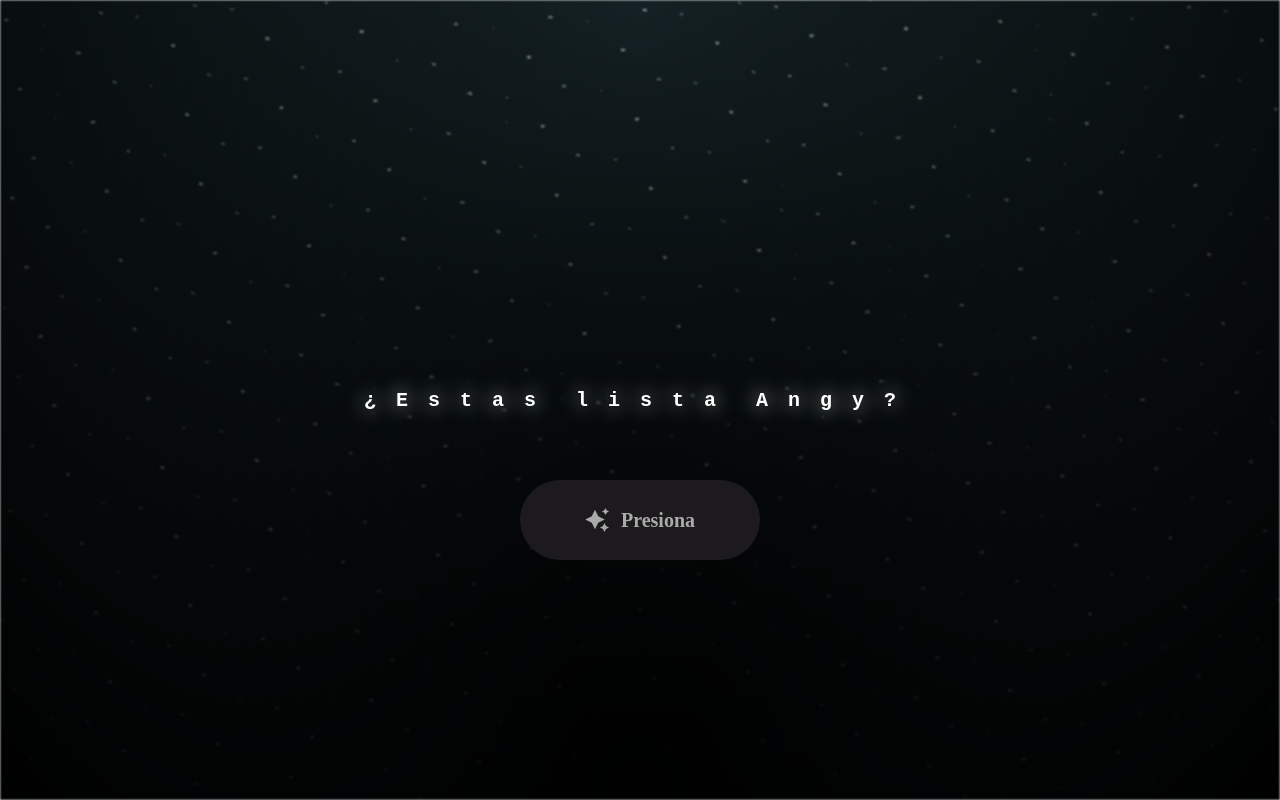
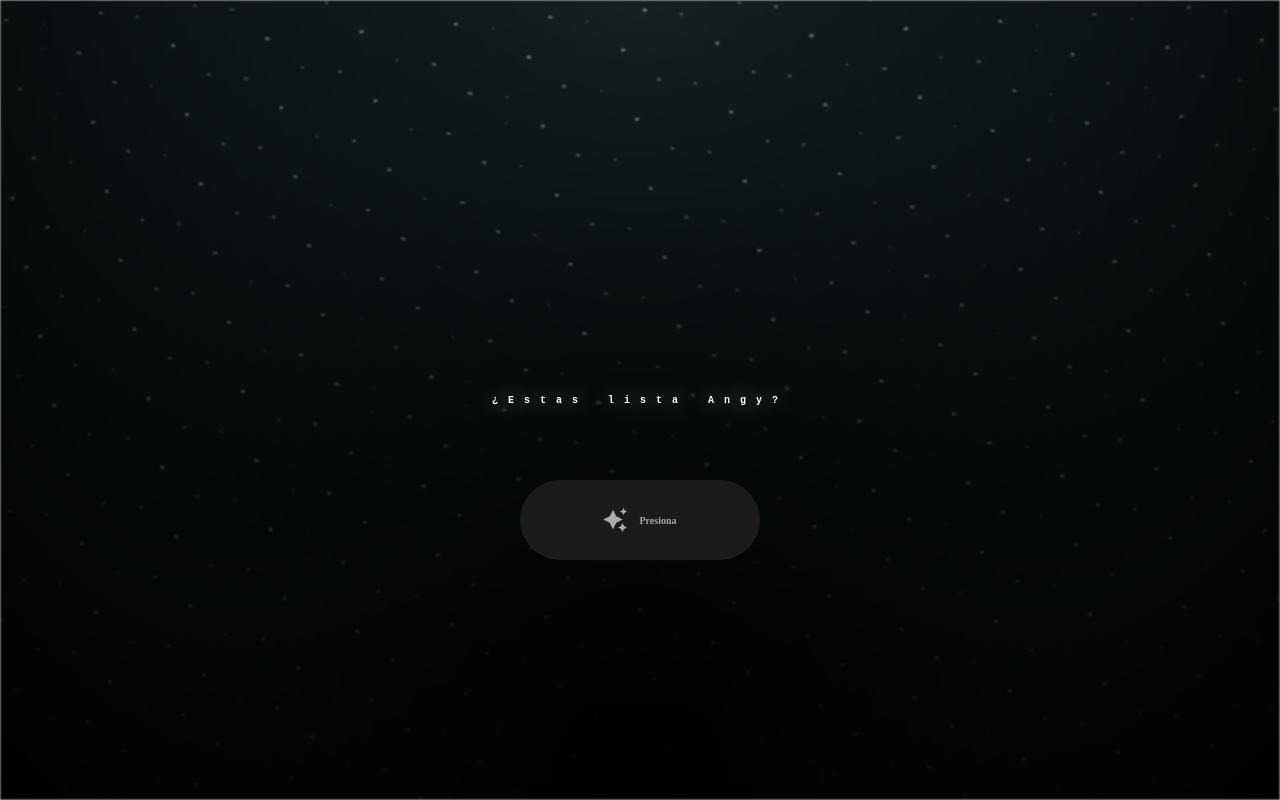
Before and after one commit to anneldjepg/Angy_host, a plain HTML site: page index.html in a window 1280 px wide. Drawn offline with Linux system fonts and the light colour scheme.

Commit message:
Update index.css

```diff
--- a/index.css
+++ b/index.css
@@ -27,7 +27,7 @@
   left: 0;
   color: white;
   font-family: 'Courier New', Courier, monospace;
-  font-size: 20px;
+  font-size: 10px;
 
   display: flex;
   flex-wrap: wrap;
@@ -43,7 +43,7 @@
 
 @media (min-width: 500px) {
   .title {
-    letter-spacing: 20px;
+    letter-spacing: 10px;
   }
 }
 
@@ -60,7 +60,7 @@
 /* Terapkan animasi dengan delay */
 .title span {
   opacity: 0;
-  animation: typing 1s ease forwards;
+  animation: typing 0.7s ease forwards;
   animation-delay: var(--delay);
 }
 
@@ -90,7 +90,7 @@ a {
 .text {
   font-weight: 600;
   color: #AAAAAA;
-  font-size: 20px;
+  font-size: 10px;
 }
 
 .btn:hover {
```
